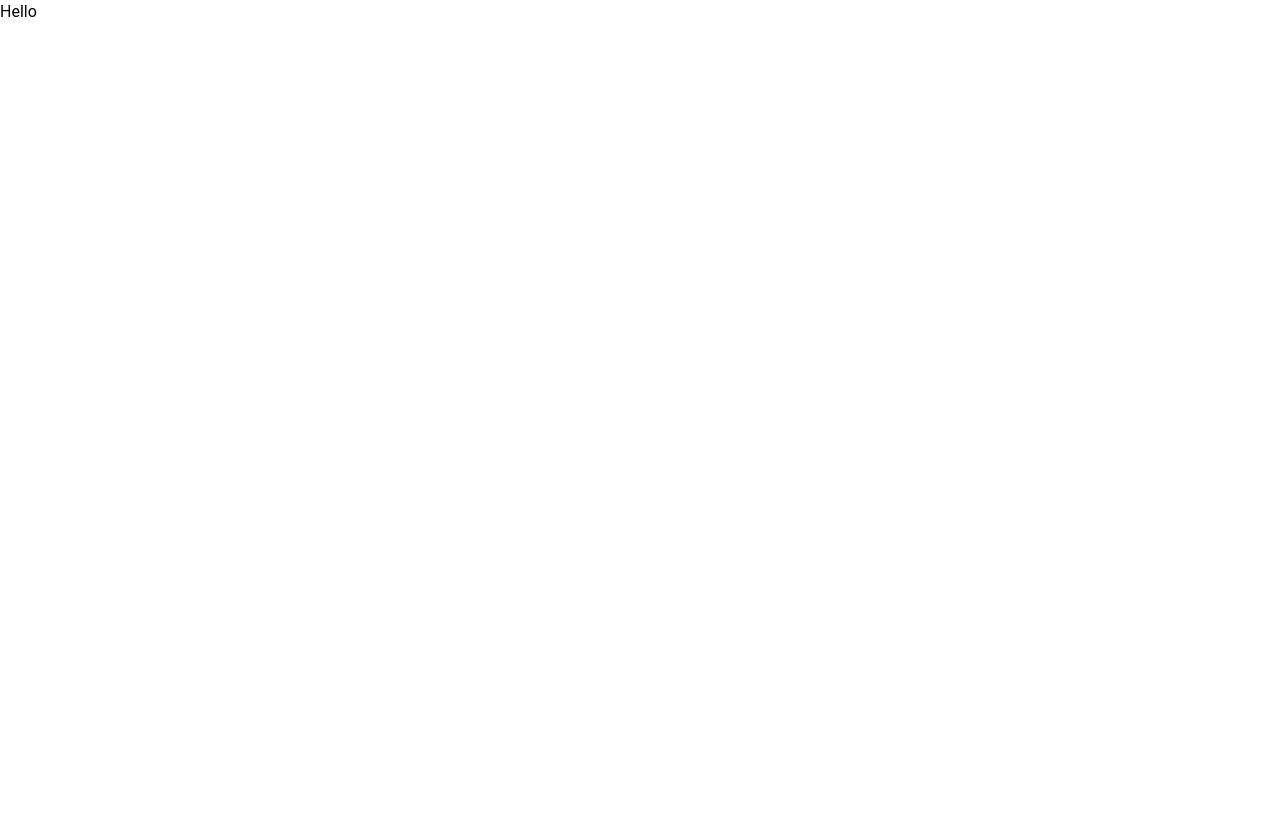
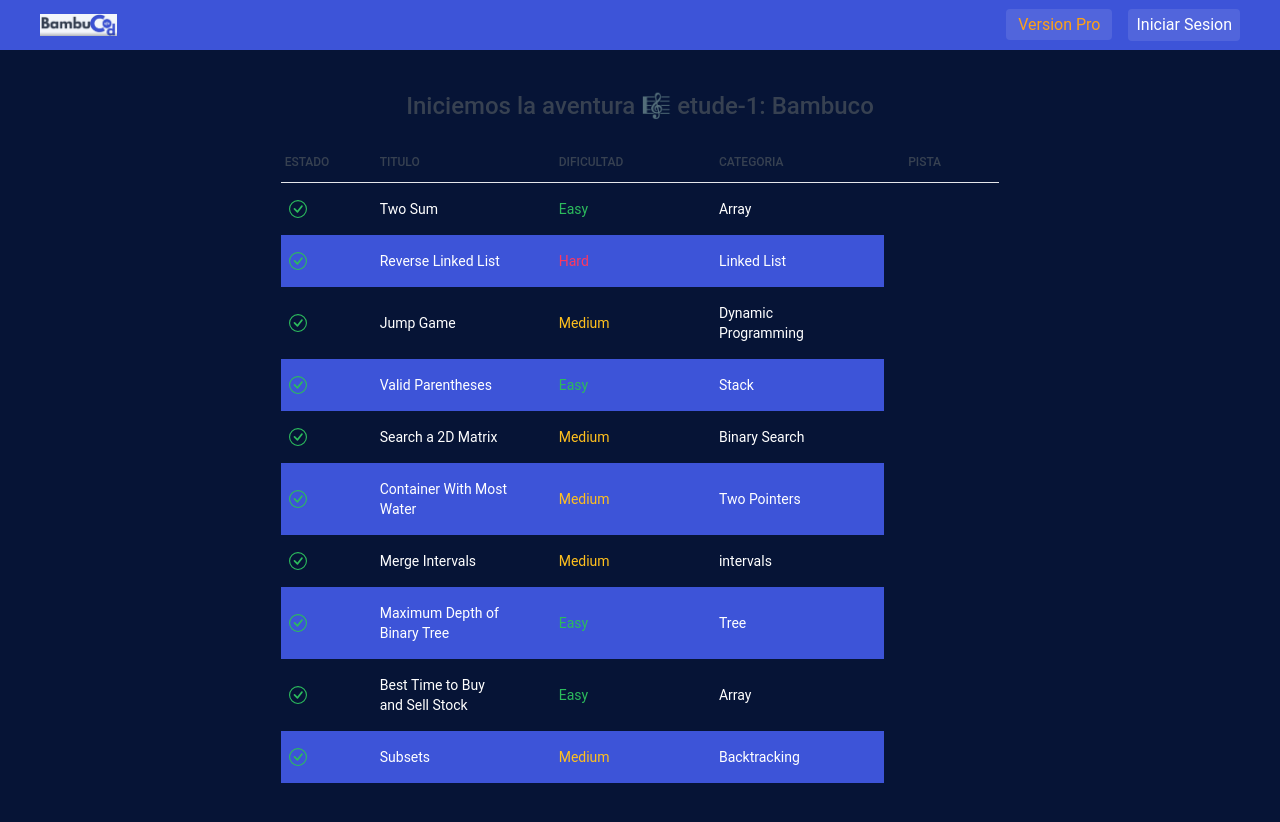
Before and after one commit to ruben-duarte/BambucodFrontend, a Next.js app: page / in a window 1280 px wide. Before the commit the page ends 800 px from the top, so only its background shows below. Built offline with nearby package versions, Linux system fonts and the light colour scheme.

Commit message:
Problems section colors and setup

```diff
--- /dev/null
+++ b/src/components/ProblemsList/ProblemsList.tsx
@@ -0,0 +1,49 @@
+import React from 'react';
+import { problems } from '../problems/problems';
+import { BsCheckCircle } from 'react-icons/bs';
+import Link from 'next/link';
+
+type ProblemsListProps = {
+
+};
+
+const ProblemsList:React.FC<ProblemsListProps> = () => {
+
+    return (
+        <tbody className='text-white'>
+            {problems.map((problem, index) => {
+                const difficulyColor =
+                problem.difficulty === "Easy"
+                ? "text-dark-green-s"
+                : problem.difficulty === "Medium"
+                ? "text-dark-yellow"
+                : "text-dark-pink";
+
+                return(
+                    <tr className={` ${index % 2 == 1 ? "bg-light-blue" : ""}`} key={problem.id}>
+                        <th className='px-2 py-4 font-medium whitespace-nowrap text-dark-green-s'>
+                                <BsCheckCircle fontSize={"18"} width='18'/>
+
+                        </th>
+                        <td className='px-6 py-4'>
+                            <Link className="hover:text-blue-600 cursor-pointer" href={`/problems/${problem.id}`}>
+                                {problem.title}
+                            </Link>
+                        </td>
+                        <td className={`px-6 py-4 ${difficulyColor}`}>
+                            {problem.difficulty}
+                        </td>
+                        <td className={`px-6 py-4`}>
+                            {problem.category}
+                        </td>
+                    </tr>
+
+                )
+            })
+
+
+            }
+        </tbody>
+    )
+}
+export default ProblemsList;
--- /dev/null
+++ b/src/components/Problemtop/Problemtop.tsx
@@ -0,0 +1,34 @@
+import Link from 'next/link';
+import React from 'react';
+
+type ProblemtopProps = {
+
+};
+
+const Problemtop:React.FC<ProblemtopProps> = () => {
+
+    return <nav className='relative flex h-[50px] w-full shrink-0 items-center px-5 bg-light-blue  text-light-blue-7 text-white border-1'>
+    <div className={`flex w-full items-center justify-between max-w-[1200px] mx-auto`}>
+        <Link href='/' className='h-[22px] flex-1'>
+            <img src='/bambucodeLogo.jpg' alt='Logo' className='h-full' />
+        </Link>
+
+        <div className='flex items-center space-x-4 flex-1 justify-end'>
+            <div>
+                <a
+                    href='#'
+                    target='_blank'
+                    rel='noreferrer'
+                    className='bg-dark-fill-3 py-1.5 px-3 cursor-pointer rounded text-brand-orange hover:bg-dark-fill-2'
+                >
+                    Version Pro
+                </a>
+            </div>
+            <Link href='/auth'>
+                <button className='bg-dark-fill-3 py-1 px-2 cursor-pointer rounded '>Iniciar Sesion</button>
+            </Link>
+        </div>
+    </div>
+</nav>
+}
+export default Problemtop;
--- /dev/null
+++ b/src/components/problems/problems.tsx
@@ -0,0 +1,91 @@
+export type Problem = {
+	id: string;
+	title: string;
+	difficulty: string;
+	category: string;
+	order: number;
+	videoId?: string;
+};
+
+export const problems: Problem[] = [
+	{
+		id: "two-sum",
+		title: "Two Sum",
+		difficulty: "Easy",
+		category: "Array",
+		order: 1,
+		videoId: "8-k1C6ehKuw",
+	},
+	{
+		id: "reverse-linked-list",
+		title: "Reverse Linked List",
+		difficulty: "Hard",
+		category: "Linked List",
+		order: 2,
+		videoId: "",
+	},
+	{
+		id: "jump-game",
+		title: "Jump Game",
+		difficulty: "Medium",
+		category: "Dynamic Programming",
+		order: 3,
+		videoId: "",
+	},
+	{
+		id: "valid-parentheses",
+		title: "Valid Parentheses",
+		difficulty: "Easy",
+		category: "Stack",
+		order: 4,
+		videoId: "xty7fr-k0TU",
+	},
+	{
+		id: "search-a-2d-matrix",
+		title: "Search a 2D Matrix",
+		difficulty: "Medium",
+		category: "Binary Search",
+		order: 5,
+		videoId: "ZfFl4torNg4",
+	},
+	{
+		id: "container-with-most-water",
+		title: "Container With Most Water",
+		difficulty: "Medium",
+		category: "Two Pointers",
+		order: 6,
+		videoId: "",
+	},
+	{
+		id: "merge-intervals",
+		title: "Merge Intervals",
+		difficulty: "Medium",
+		category: "intervals",
+		order: 7,
+		videoId: "",
+	},
+	{
+		id: "maximum-depth-of-binary-tree",
+		title: "Maximum Depth of Binary Tree",
+		difficulty: "Easy",
+		category: "Tree",
+		order: 8,
+		videoId: "4qYTqOiRMoM",
+	},
+	{
+		id: "best-time-to-buy-and-sell-stock",
+		title: "Best Time to Buy and Sell Stock",
+		difficulty: "Easy",
+		category: "Array",
+		order: 9,
+		videoId: "",
+	},
+	{
+		id: "subsets",
+		title: "Subsets",
+		difficulty: "Medium",
+		category: "Backtracking",
+		order: 10,
+		videoId: "",
+	},
+];
--- a/src/pages/index.tsx
+++ b/src/pages/index.tsx
@@ -1,11 +1,43 @@
+import Problemtop from "@/components/Problemtop/Problemtop";
 import Head from "next/head";
+import ProblemsList from "@/components/ProblemsList/problemsList";
 
 export default function Home() {
   return (
       <>
 
-        <main>
-              <h1>Hello</h1>
+        <main className="bg-background-blue min-h-screen">
+              <Problemtop/>
+              <h1
+                className='text-2xl text-center text-gray-700 dark:text-gray-400 font-medium  mt-10 mb-5'>
+                  Iniciemos la aventura 🎼 etude-1: Bambuco
+              </h1>
+
+              <div className='relative overflow-x-auto mx-auto px-6 pb-10'>
+              <table className='text-sm text-left text-gray-500 dark:text-gray-400 sm:w-7/12 w-full max-w-[1200px] mx-auto'>
+                <thead className='text-xs text-gray-700 uppercase dark:text-gray-400 border-b '>
+                  <tr>
+                    <th scope='col' className='px-1 py-3 w-0 font-medium'>
+                      Estado
+                    </th>
+                    <th scope='col' className='px-6 py-3 w-0 font-medium'>
+                      Titulo
+                    </th>
+                    <th scope='col' className='px-6 py-3 w-0 font-medium'>
+                      Dificultad
+                    </th>
+
+                    <th scope='col' className='px-6 py-3 w-0 font-medium'>
+                      Categoria
+                    </th>
+                    <th scope='col' className='px-6 py-3 w-0 font-medium'>
+                      Pista
+                    </th>
+                  </tr>
+                </thead>
+                <ProblemsList/>
+              </table>
+              </div>
         </main>
       </>
   );
```
